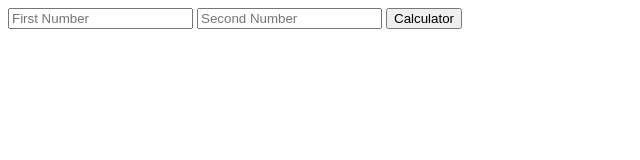
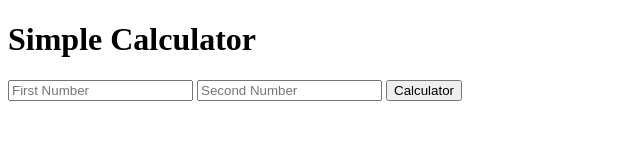
Before and after one commit to timothynegron/express-calculators, a website: page index.html in a window 1280 px wide. Shown: the whole page, without its empty margins (0-640 px from the left). Drawn offline with Linux system fonts and the light colour scheme.

Commit message:
Form now sends data to home route (server)

```diff
--- a/index.html
+++ b/index.html
@@ -7,7 +7,8 @@
     <title>Calculators</title>
 </head>
 <body>
-    <form action="index.html" method="post">
+    <h1>Simple Calculator</h1>
+    <form action="/" method="post">
         <input type="text" name="num1" placeholder="First Number"/>
         <input type="text" name="num2" placeholder="Second Number"/>
         <button type="submit" name="submit">Calculator</button>
```
